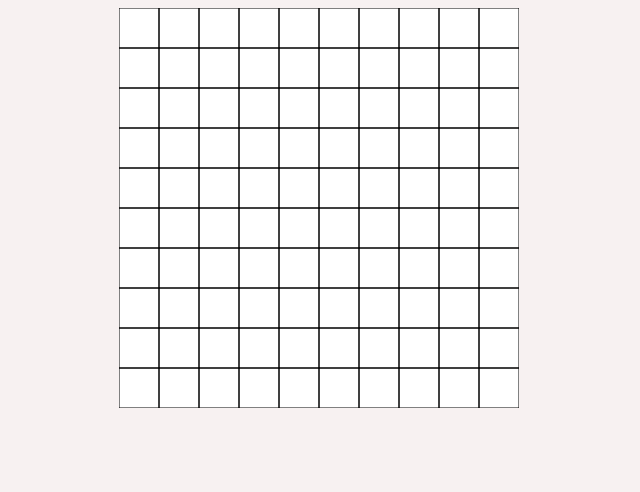
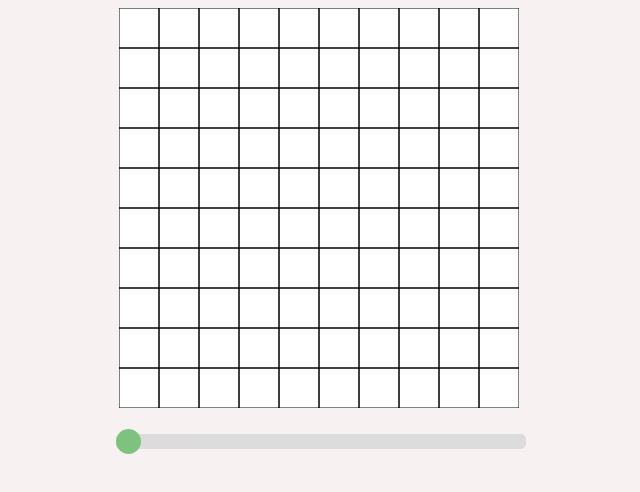
Before and after one commit to dulibanarkadiusz/MH, a plain HTML site: page index.html in a window 1280 px wide. Shown: the whole page, without its empty margins (321-961 px from the left). Drawn offline with nearby package versions, Linux system fonts and the light colour scheme.

Commit message:
Displaying Neighbours

```diff
--- a/index.html
+++ b/index.html
@@ -8,8 +8,14 @@
 <body>
 
 	<div id="container">
-		<canvas id="canvas" width="400" height="400">
-		</canvas>
+		<div class="presenter-box">
+			<canvas id="canvas" width="400" height="400">
+			</canvas>
+
+			<div class="slider-box">
+				<input id="slider1" type="range" min="1" max="100" value="50" class="slider">
+			</div>
+		</div>
 	</div>
 
 	<script src="scripts.js"></script>
--- a/scripts.js
+++ b/scripts.js
@@ -15,16 +15,36 @@ const rowsCount = 10;
 
 ///////////////////////////////////////////////
 var net = [];
+var neighborsHistory = [];
 var squareSize = 0;
 var drawingByMoveActivated = false;
 var lastRenderSquare = null;
 var squareTypeToSet = boxType.START;
 var lastRenderPoint = {};
 var mousemoveMode = mousemoveType.DRAWING;
+var displayIteration = 0;
 function Init(canvas){
 	ClearCanvas(canvas);
 	ResetLastRenderSquare();
 }
+
+
+
+
+
+SaveToHistory([0,1,2]);
+SaveToHistory([10,11,12]);
+SaveToHistory([20,21,22]);
+SaveToHistory([30,31,32]);
+SaveToHistory([40,41,42]);
+SaveToHistory([50,51,52]);
+
+
+
+
+
+
+
 
 
 // !!!!!!!!!!!!!!!!!!!!!!!!!!!!!!!!!!!!!!!!!!!!!!!!!!!!!!!!!!!!!!!!!!!!!!!!!!!!!! do poprawy
@@ -47,7 +67,10 @@ function GenerateNet(canvas){
 			net.push({
 				x: c*squareSize,
 				y: r*squareSize,
-				type: boxType.NORMAL
+				type: boxType.NORMAL,
+				neihbId: 0,
+				isSearched: false,
+				lastSearched: false
 			})
 		}
 	}
@@ -66,14 +89,37 @@ function ClearCanvas(canvas){
 
 	ctx.fillStyle = "white";
 	ctx.fillRect(0, 0, canvas.width, canvas.height);
+
+	net.forEach(function(sq){
+		sq.isSearched = false;
+		sq.lastSearched = false;
+	});
 }
 
 function DrawNet(canvas){
 	ClearCanvas(canvas);
+	SetNeighbours(neighborsHistory, displayIteration);
 
 	for (var i=0; i<net.length; i++) {
 		DrawSquare(net[i], canvas);
   	}
+}
+
+function SetNeighbours(neighborsList, iteration){
+	var blockId = 0;
+	for (var i=0; i<iteration; i++){
+		var list = neighborsList[i];
+
+		for (var j=0; j<list.length; j++){
+			var square = net[list[j]];
+			square.neihbId = blockId++;
+			square.isSearched = true;
+
+			if (i==iteration-1){
+				square.lastSearched = true;
+			}
+		}
+	}
 }
 
 function IsMouseMoveAcceptable(mouseAction){
@@ -85,9 +131,18 @@ function DrawSquare(squareObj, canvas){
 
 	switch (squareObj.type){
 		case boxType.NORMAL:
-			ctx.fillStyle = "DimGrey";
-			ctx.strokeRect(squareObj.x, squareObj.y, squareSize, squareSize);
-			return;
+			if (squareObj.lastSearched){
+				ctx.fillStyle = "#80bbff";
+			}
+			else if (squareObj.isSearched){ // neighbour
+				ctx.fillStyle = "#dfeeff";
+			}
+			else{
+				ctx.fillStyle = "DimGrey";
+				ctx.strokeRect(squareObj.x, squareObj.y, squareSize, squareSize);
+				return;
+			}
+			break;
 		case boxType.START:
 			ctx.fillStyle = "DarkSeaGreen";
 			break;
@@ -190,9 +245,16 @@ function ChangeSquareType(square) {
 	}
 }
 
-
+function SaveToHistory(list){
+	neighborsHistory.push(list);
+	UpdateView();
+}
 
 // ======== interakcje ===========
+function UpdateView(){
+	$(".slider").attr("max", neighborsHistory.length);
+}
+
 $("canvas").on('click mousemove', function(e){
 	if (!IsMouseMoveAcceptable(e.type)){
 		return;	// drawing by mousemove is not allowed
@@ -217,18 +279,22 @@ $("canvas").on('mousedown', function(e){
 	var square = GetSquareByCord(e.offsetX, e.offsetY);
 	SetPenOrRubber(square);
 	ResetLastRenderSquare();
-})
+});
 
 $(window).on('mouseup', function(e){
 	drawingByMoveActivated = false;
-})
+});
 
+$(".slider").on('change', function(e){
+	displayIteration = e.target.value;
+	DrawNet(cnv);
+});
 
 $(function(){
 	Init(cnv);
 	GenerateNet(cnv);
 	DrawNet(cnv);
-})
+});
 
 
 // ======== pathfinding ===========
--- a/style.css
+++ b/style.css
@@ -5,4 +5,44 @@ body{
 #container{
 	margin: 0 auto;
 	text-align: center;
+	overflow: hidden;
 }
+
+.presenter-box{
+	width: 450px;
+	display: inline-block;
+	margin: 0 auto;
+}
+
+.slider-box{
+	margin: 20px;
+}
+.slider {
+    -webkit-appearance: none;
+    width: 100%;
+    height: 15px;
+    border-radius: 5px;
+    background: #d3d3d3;
+    outline: none;
+    opacity: 0.7;
+    -webkit-transition: .2s;
+    transition: opacity .2s;
+}
+
+.slider::-webkit-slider-thumb {
+    -webkit-appearance: none;
+    appearance: none;
+    width: 25px;
+    height: 25px;
+    border-radius: 50%;
+    background: #4CAF50;
+    cursor: pointer;
+}
+
+.slider::-moz-range-thumb {
+    width: 25px;
+    height: 25px;
+    border-radius: 50%;
+    background: #4CAF50;
+    cursor: pointer;
+}
```
